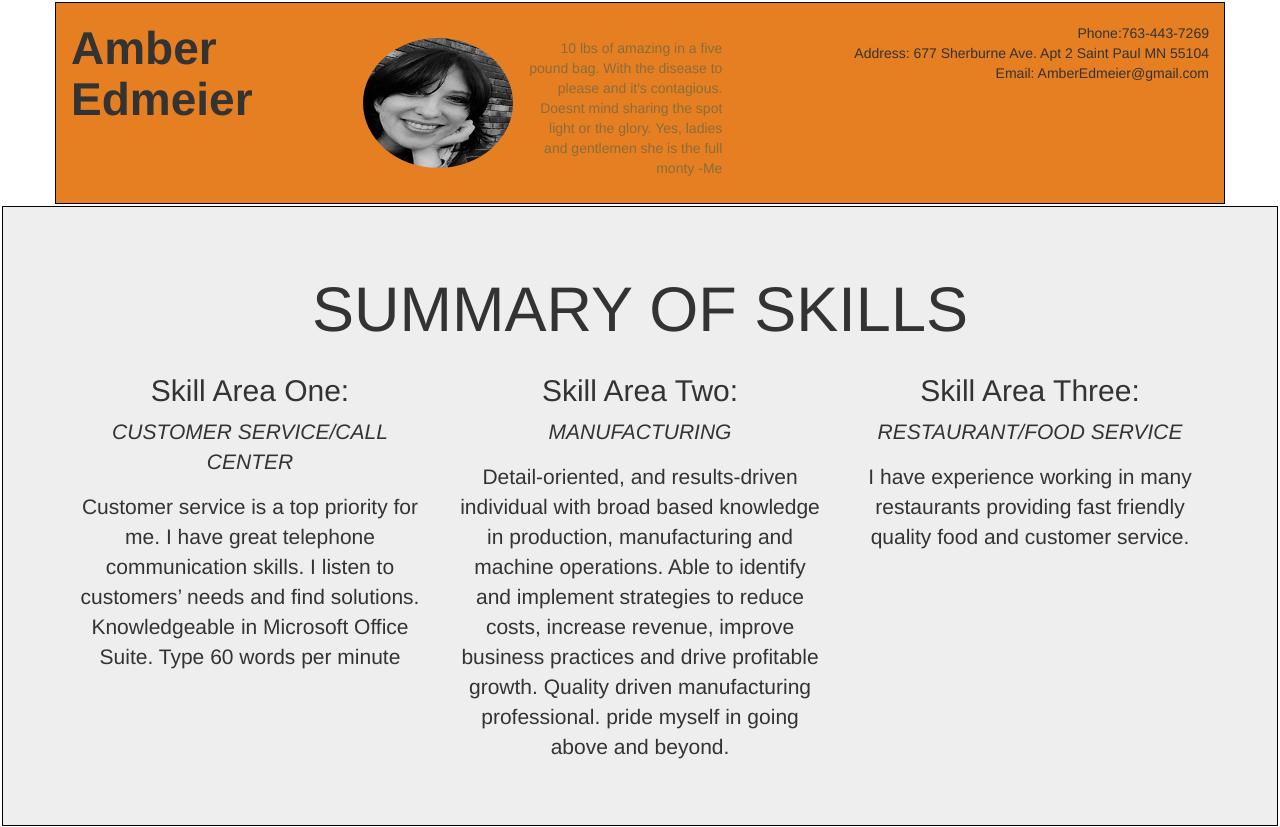
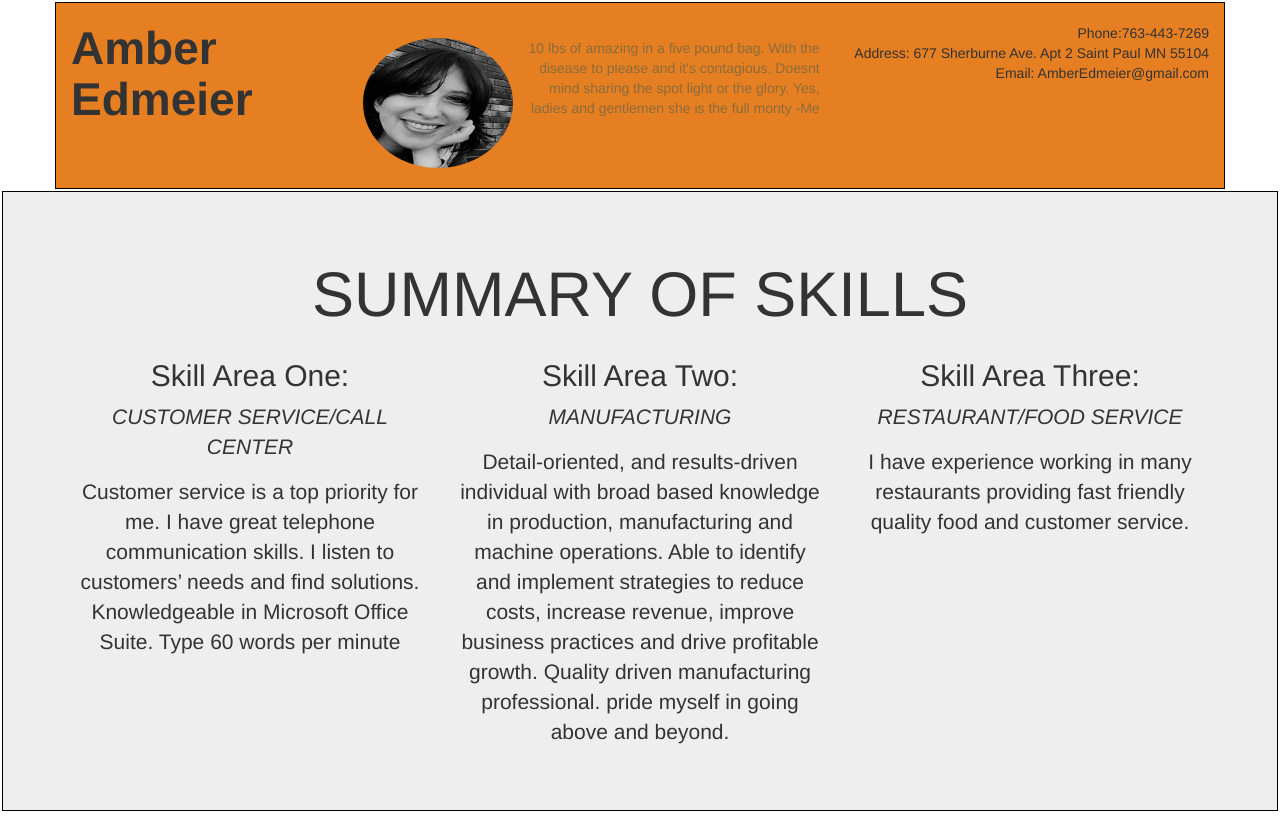
Before and after one commit to Hazardous-Malfor/Hazardous-Malfor.github.io, a plain HTML site: page index.html in a window 1280 px wide. Shown: the top 827 px of the page. Drawn offline with nearby package versions, Linux system fonts and the light colour scheme.

Commit message:
Update index.html

```diff
--- a/index.html
+++ b/index.html
@@ -10,7 +10,7 @@
 	<header class="container">
 	 <div class="row">
 		<h1 class="col-sm-3 float-left">Amber<br>Edmeier</h1>
-		 <div class="media col-sm-4 text-warning">
+		 <div class="media col-sm-5 text-warning">
    		 <div class="media-left">
       			<img src="Amber23.jpg" class="media-object img-circle" width="150" height="130">
    		 </div>
@@ -21,7 +21,7 @@
     		</div>
   </div>
 
-    			<p class="col-sm-5 float-right">Phone:763-443-7269<br>Address: 677 Sherburne Ave. Apt 2 Saint Paul MN 55104<br>
+    			<p class="col-sm-4">Phone:763-443-7269<br>Address: 677 Sherburne Ave. Apt 2 Saint Paul MN 55104<br>
 			Email: AmberEdmeier@gmail.com</p>
 
     	  </div>
```
